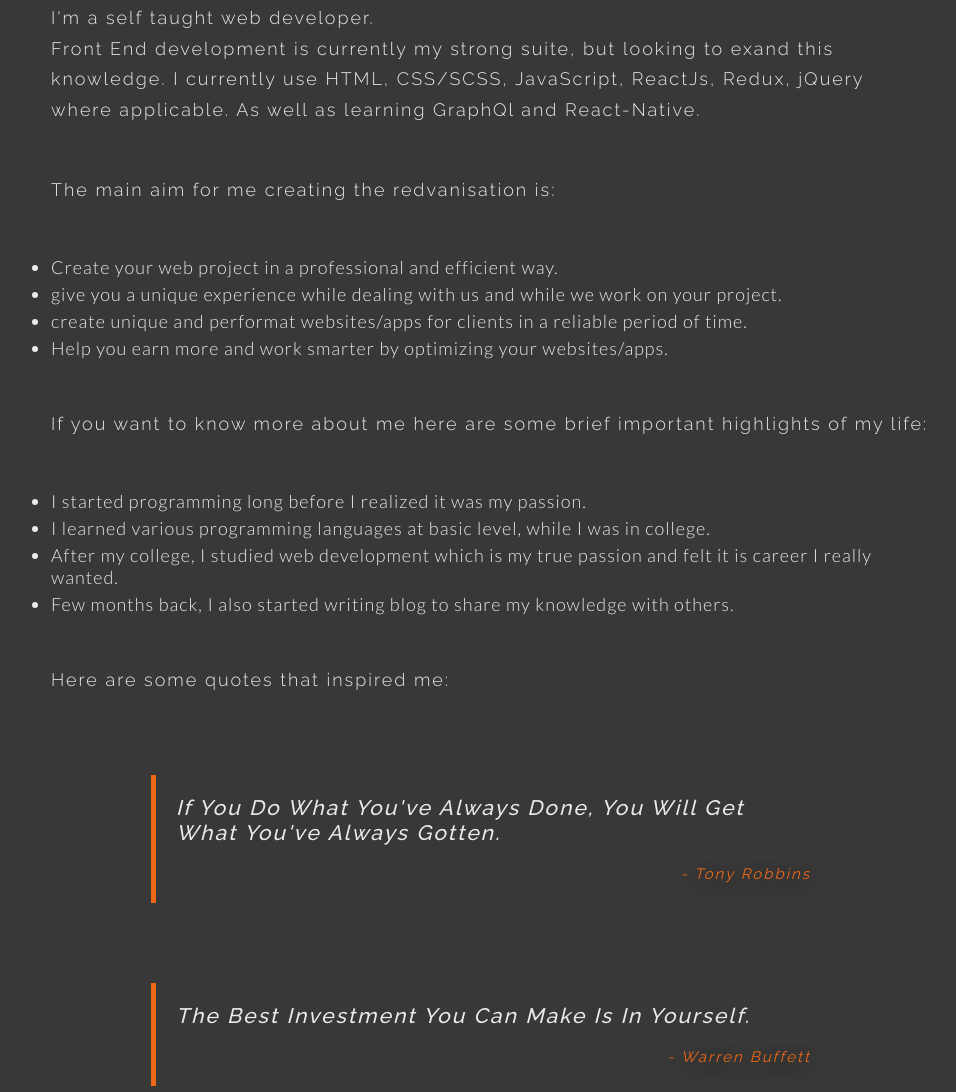
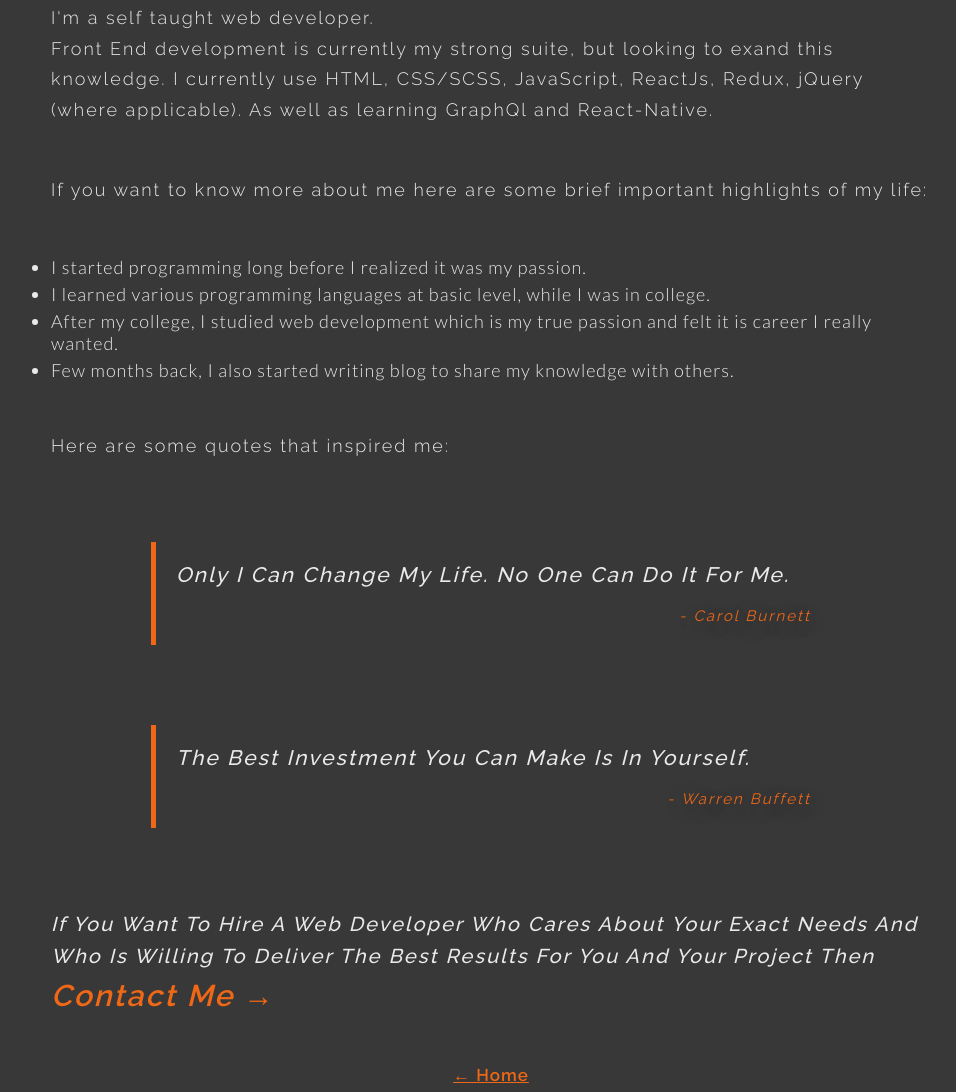
Before and after one commit to jscodelover/personal-portfolio, a website: page about.html in a window 1280 px wide. Shown: the part 650-1742 px from the top of the page, without its empty margins (149-1105 px from the left). Drawn offline with nearby package versions, Linux system fonts and the light colour scheme.

Commit message:
refactor: text in about page

```diff
--- a/about.html
+++ b/about.html
@@ -45,19 +45,9 @@
             <p class="about-main__text--p">
                 I'm a self taught web developer.
                 <br/>
-                Front End development is currently my strong suite, but looking to exand this knowledge. I currently use HTML, CSS/SCSS, JavaScript, ReactJs, Redux, jQuery where applicable. As well as learning GraphQl and React-Native.
+                Front End development is currently my strong suite, but looking to exand this knowledge. I currently use HTML, CSS/SCSS, JavaScript, ReactJs, Redux, jQuery (where applicable). As well as learning GraphQl and React-Native.
 
             </p>
-
-            <p class="about-main__text--p">
-                The main aim for me creating the redvanisation is:
-            </p>
-            <ul class="about-main__ul">
-                <li class="about-main__ul--li">Create your web project in a professional and efficient way.</li>
-                <li class="about-main__ul--li">give you a unique experience while dealing with us and while we work on your project.</li>
-                <li class="about-main__ul--li">create unique and performat websites/apps for clients in a reliable period of time.</li>
-                <li class="about-main__ul--li">Help you earn more and work smarter by optimizing your websites/apps.</li>
-            </ul>
 
             <p class="about-main__text--p">
                 If you want to know more about me here are some brief important highlights of my life:
@@ -70,10 +60,6 @@
                 <li class="about-main__ul--li">Few months back, I also started writing blog to share my knowledge with others.</li>
             </ul>
 <!--
-            <p class="about-main__text--p">
-                If you want to know more about me here are some brief important highlights of my life:
-
-            </p>
 
             <p class="about-main__text--p">
                 All these things have influenced me and shaped me into who I am today!
@@ -88,9 +74,9 @@
 
                 <blockquote class="about-main__blockquote">
                     <!-- <span class="about-main__blockquote--mark">&ldquo;</span> -->
-                    If you do what you've always done, you will get what you've always gotten.
+                    Only I can change my life. No one can do it for me.
                     <!-- <span class="about-main__blockquote--mark">&rdquo;</span> -->
-                    <cite class="about-main__blockquote--cite">- Tony Robbins</cite>
+                    <cite class="about-main__blockquote--cite">- Carol Burnett</cite>
                 </blockquote>
                 <blockquote class="about-main__blockquote">
                         <!-- <span class="about-main__blockquote--mark">&ldquo;</span> -->
```
Also changed, not shown: 1 other file.
